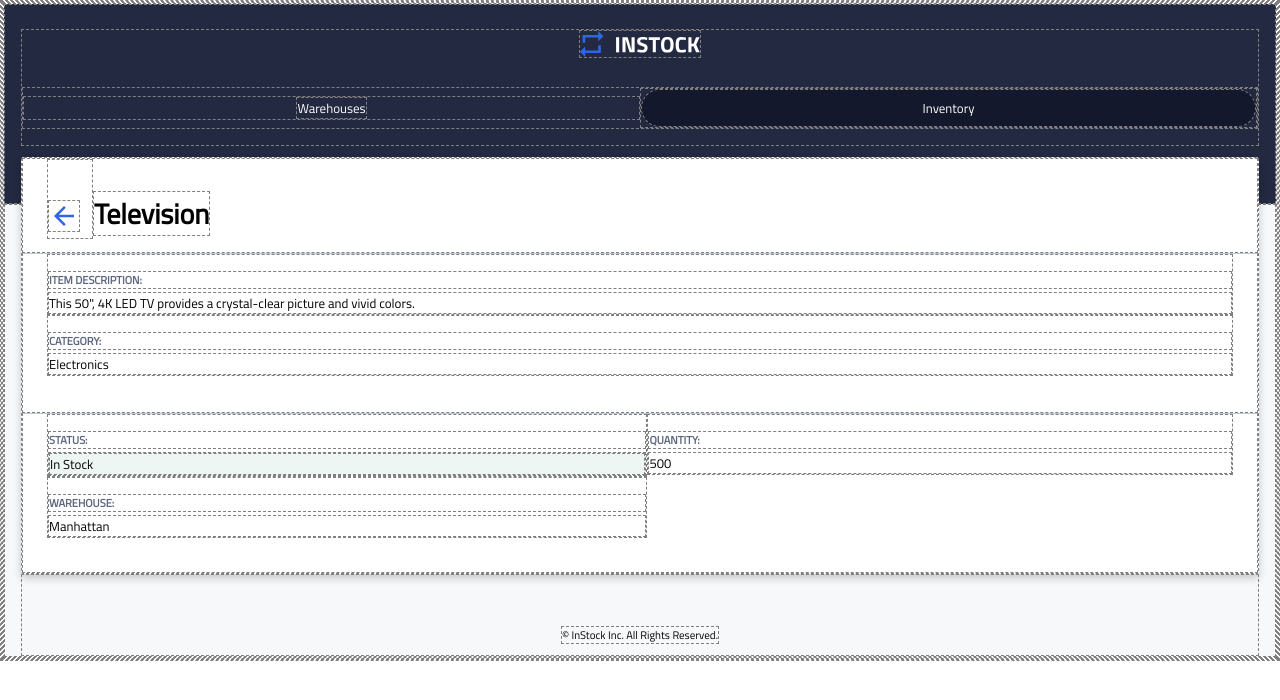
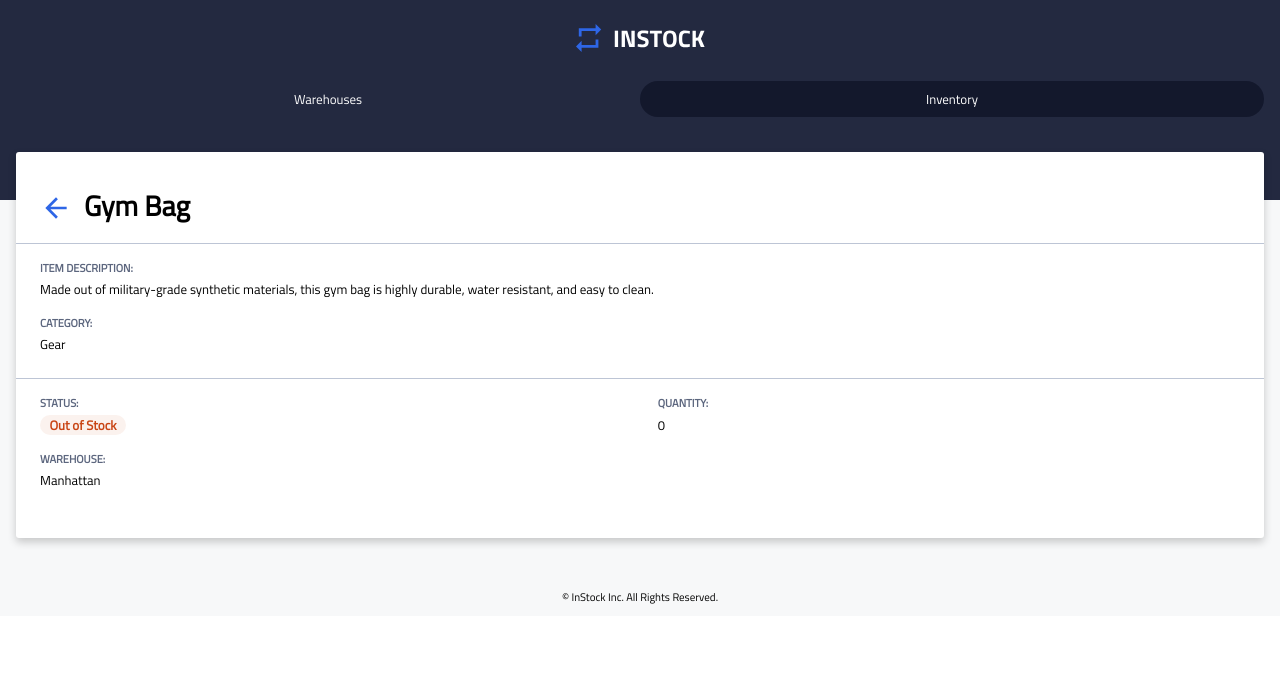
Before and after one commit to BaboJC/mm-inStock, a React (Create React App) app in the folder client/: page /inventories/1 in a window 1280 px wide. Shown: the top 700 px of the page. Built offline with nearby package versions, Linux system fonts and the light colour scheme; the HTML template or start-up script is replaced by a standard one.

Commit message:
added in stock color change to InventoryItem page

```diff
--- a/client/src/Pages/InventoryItem.jsx
+++ b/client/src/Pages/InventoryItem.jsx
@@ -5,15 +5,15 @@ import { Link } from "react-router-dom"
 class InventoryItem extends React.Component {
   state = {
     inventoryItem: {
-      id: "9b4f79ea-0e6c-4e59-8e05-afd933d0b3d3",
+      id: "83433026-ca32-4c6d-bd86-a39ee8b7303e",
       warehouseID: "2922c286-16cd-4d43-ab98-c79f698aeab0",
       warehouseName: "Manhattan",
-      itemName: "Television",
+      itemName: "Gym Bag",
       description:
-        'This 50", 4K LED TV provides a crystal-clear picture and vivid colors.',
-      category: "Electronics",
-      status: "In Stock",
-      quantity: 500,
+        "Made out of military-grade synthetic materials, this gym bag is highly durable, water resistant, and easy to clean.",
+      category: "Gear",
+      status: "Out of Stock",
+      quantity: 0,
     },
   }
 
@@ -48,7 +48,7 @@ class InventoryItem extends React.Component {
             <p className="inventory-item__info">{category}</p>
           </div>
         </section>
-        <section className="inventory-item">
+        <section className="inventory-item inventory-item--wrap">
           <div className="inventory-item__container">
             <h4 className="inventory-item__label">status:</h4>
             <div
@@ -61,8 +61,8 @@ class InventoryItem extends React.Component {
               <p
                 className={
                   status === "In Stock"
-                    ? "inventory-item__info inventory-item__info--instock"
-                    : "inventory-item__info inventory-item__info--outofstock"
+                    ? "inventory-item__info inventory-item__info--green"
+                    : "inventory-item__info inventory-item__info--red"
                 }
               >
                 {status}
--- a/client/src/Pages/InventoryList.jsx
+++ b/client/src/Pages/InventoryList.jsx
@@ -17,15 +17,15 @@ class InventoryList extends React.Component {
         quantity: 10000,
       },
       {
-        id: "4dd464d6-90b8-4330-91e0-bd1217811bd9",
+        id: "83433026-ca32-4c6d-bd86-a39ee8b7303e",
         warehouseID: "2922c286-16cd-4d43-ab98-c79f698aeab0",
         warehouseName: "Manhattan",
-        itemName: "Tent",
+        itemName: "Gym Bag",
         description:
-          "Perfect for spring or summer camping, this 1-person tent is easy to pack and has the option to become modular when used with other products.",
+          "Made out of military-grade synthetic materials, this gym bag is highly durable, water resistant, and easy to clean.",
         category: "Gear",
-        status: "In Stock",
-        quantity: 800,
+        status: "Out of Stock",
+        quantity: 0,
       },
     ],
   }
--- a/client/src/components/WarehouseListItem.jsx
+++ b/client/src/components/WarehouseListItem.jsx
@@ -35,7 +35,7 @@ function WarehouseListItem(props) {
       </div>
 
       <div className="warehouse-item__actions">
-        <Link to="warehouses/:id/delete">
+        <Link to={`warehouses/${props.id}/delete`}>
           <img
             className="warehouse-item__icon"
             src={trash}
--- a/client/src/style/App.css
+++ b/client/src/style/App.css
@@ -11,7 +11,6 @@
 * {
   -webkit-box-sizing: border-box;
           box-sizing: border-box;
-  border: 1px dashed grey;
 }
 
 body {
@@ -401,9 +400,12 @@ li {
   -webkit-box-direction: normal;
       -ms-flex-direction: column;
           flex-direction: column;
+  padding-bottom: 1.5rem;
+}
+
+.inventory-item--wrap {
   -ms-flex-wrap: wrap;
       flex-wrap: wrap;
-  padding-bottom: 1.5rem;
   height: 10rem;
 }
 
@@ -421,7 +423,37 @@ li {
   margin-bottom: 0;
 }
 
+.inventory-item__info--green {
+  color: #158463;
+  font-weight: 700;
+}
+
+.inventory-item__info--red {
+  color: #c94515;
+  font-weight: 700;
+}
+
 .inventory-item__green {
   background-color: rgba(21, 132, 99, 0.07);
+  width: 3.8125rem;
+  display: -webkit-box;
+  display: -ms-flexbox;
+  display: flex;
+  -webkit-box-pack: center;
+      -ms-flex-pack: center;
+          justify-content: center;
+  border-radius: 1.25rem;
+}
+
+.inventory-item__red {
+  background-color: rgba(201, 69, 21, 0.07);
+  width: 5.375rem;
+  display: -webkit-box;
+  display: -ms-flexbox;
+  display: flex;
+  -webkit-box-pack: center;
+      -ms-flex-pack: center;
+          justify-content: center;
+  border-radius: 1.25rem;
 }
 /*# sourceMappingURL=App.css.map */
--- a/client/src/style/partials/_bones.scss
+++ b/client/src/style/partials/_bones.scss
@@ -1,6 +1,6 @@
 * {
   box-sizing: border-box;
-  border: 1px dashed grey;
+  // border: 1px dashed grey;
 }
 
 body {
--- a/client/src/style/partials/_inventory-item.scss
+++ b/client/src/style/partials/_inventory-item.scss
@@ -4,9 +4,12 @@
   padding-right: 1.5rem;
   display: flex;
   flex-direction: column;
-  flex-wrap: wrap;
   padding-bottom: 1.5rem;
-  height: 10rem;
+  &--wrap {
+    flex-wrap: wrap;
+    height: 10rem;
+  }
+
   &__label {
     color: $label-text;
     font-size: 0.688rem;
@@ -18,8 +21,27 @@
     font-size: 0.8125rem;
     margin-top: 0;
     margin-bottom: 0;
+    &--green {
+      color: $instock;
+      font-weight: 700;
+    }
+    &--red {
+      color: $outofstock;
+      font-weight: 700;
+    }
   }
   &__green {
     background-color: rgba(21, 132, 99, 0.07);
+    width: 3.8125rem;
+    display: flex;
+    justify-content: center;
+    border-radius: 1.25rem;
+  }
+  &__red {
+    background-color: rgba(201, 69, 21, 0.07);
+    width: 5.375rem;
+    display: flex;
+    justify-content: center;
+    border-radius: 1.25rem;
   }
 }
--- a/client/src/style/partials/_variables.scss
+++ b/client/src/style/partials/_variables.scss
@@ -17,3 +17,5 @@ $button-text: #ffffff;
 $border-line: #bdc5d5;
 $label-text: #5c667e;
 $main-background: #f7f8f9;
+$instock: #158463;
+$outofstock: #c94515;
```
